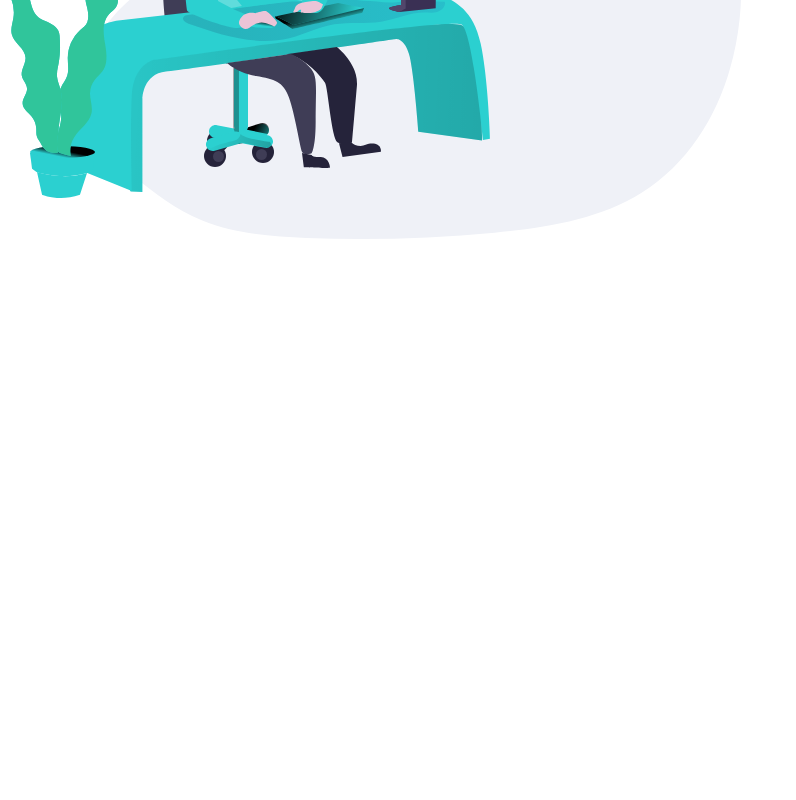
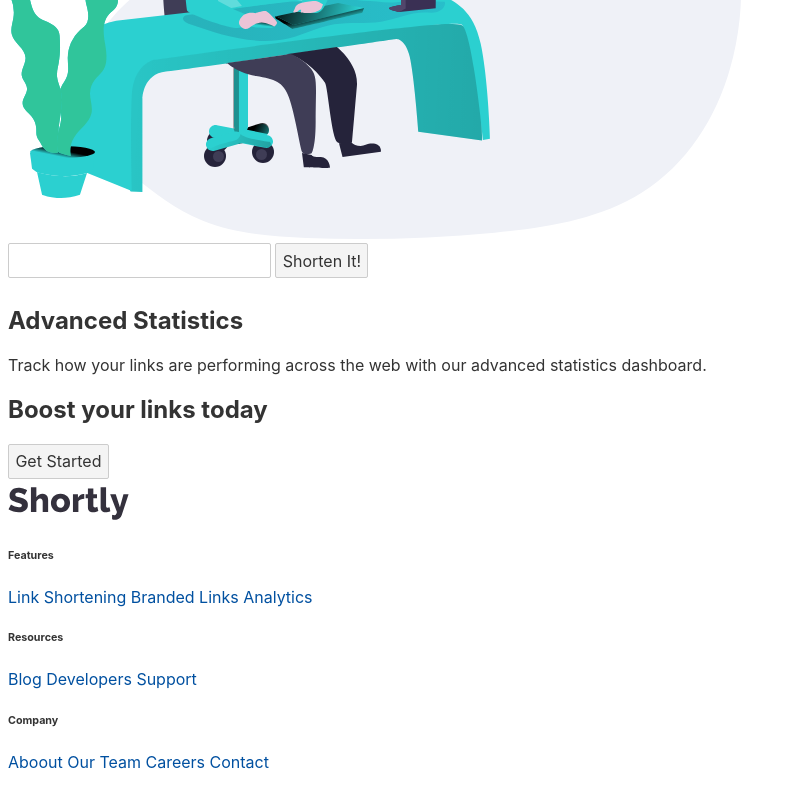
Before and after one commit to roc2246/urlShortening_frontEndMentor, a Svelte app: page / in a window 1280 px wide. Shown: the part 441-1241 px from the top of the page, without its empty margins (0-796 px from the left). Before the commit the page ends 800 px from the top, so only its background shows below. Built offline with nearby package versions, Linux system fonts and the light colour scheme.

Commit message:
Designed HTML layout for most of the document

```diff
--- a/src/App.svelte
+++ b/src/App.svelte
@@ -1,13 +1,20 @@
 <script>
-	import Navigation from "./sections/Navigation.svelte";
-	import Hero from './sections/Hero.svelte'
+  import Navigation from "./sections/Navigation.svelte";
+  import Hero from "./sections/Hero.svelte";
+  import Form from "./sections/Form.svelte"
+  import BlurbContainer from "./sections/BlurbContainer.svelte";
+  import CTA from "./sections/CTA.svelte"
+  import Footer from "./sections/Footer.svelte"
 </script>
 
 <main>
-	  <Navigation navMode="nav--desktop"></Navigation>
-		<Hero></Hero>
-	</main>
+  <Navigation navMode="nav--desktop" />
+  <Hero />
+  <Form />
+  <BlurbContainer />
+  <CTA />
+  <Footer />
+</main>
 
 <style>
-
 </style>
--- a/src/sections/BlurbContainer.svelte
+++ b/src/sections/BlurbContainer.svelte
@@ -0,0 +1,11 @@
+<section class="blurb-container">
+    <div class="blurd-container__text-box">
+        <h2 class="heading-secondary">
+            Advanced Statistics
+        </h2>
+        <p class="paragraph-secondary">
+            Track how your links are performing across the web
+            with our advanced statistics dashboard.
+        </p>
+    </div>
+</section>
--- a/src/sections/CTA.svelte
+++ b/src/sections/CTA.svelte
@@ -0,0 +1,8 @@
+<script>
+    import Button from "../components/Button.svelte";
+</script>
+
+<section class="CTA">
+    <h2 class="heading-secondary--CTA">Boost your links today</h2>
+    <Button>Get Started</Button>
+</section>
--- a/src/sections/Footer.svelte
+++ b/src/sections/Footer.svelte
@@ -0,0 +1,32 @@
+<footer class="footer">
+    <div class="footer__logo">
+        <img src="images/logo.svg" alt="logo">
+    </div>
+    <div class="footer__bottom-links">
+        <div class="features">
+            <h6>Features</h6>
+            <a href="">Link Shortening</a>
+            <a href="">Branded Links</a>
+            <a href="">Analytics</a>
+        </div>
+        <div class="resources">
+            <h6>Resources</h6>
+            <a href="">Blog</a>
+            <a href="">Developers</a>
+            <a href="">Support</a>
+        </div>
+        <div class="company">
+            <h6>Company</h6>
+            <a href="">Aboout</a>
+            <a href="">Our Team</a>
+            <a href="">Careers</a>
+            <a href="">Contact</a>
+        </div>
+        <div class="social-media">
+            <a href=""><img src="images/icon-facebook.svg" alt="facebook"></a>
+            <a href=""><img src="images/icon-twitter.svg" alt="twitter"></a>
+            <a href=""><img src="images/icon-pinterest.svg" alt="pinterest"></a>
+            <a href=""><img src="images/icon-instagram.svg" alt="instagram"></a>
+        </div>
+    </div>
+</footer>
--- a/src/sections/Form.svelte
+++ b/src/sections/Form.svelte
@@ -0,0 +1,8 @@
+<script>
+    import Button from '../components/Button.svelte'
+</script>
+
+<form class="shortener" action="" on:submit|preventDefault>
+        <input type="text" name="" id="" class="url--before">
+        <Button>Shorten It!</Button>
+</form>
```
